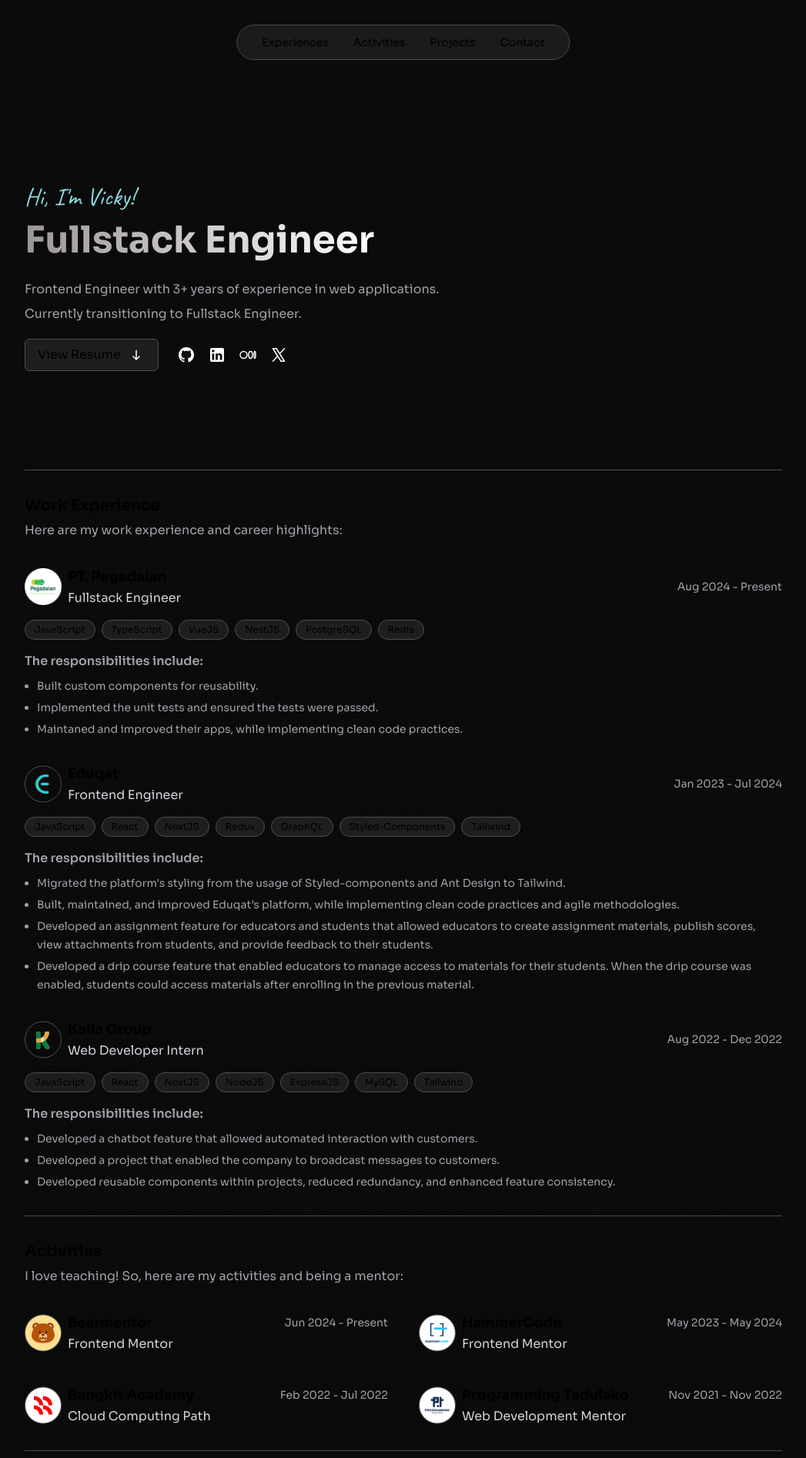
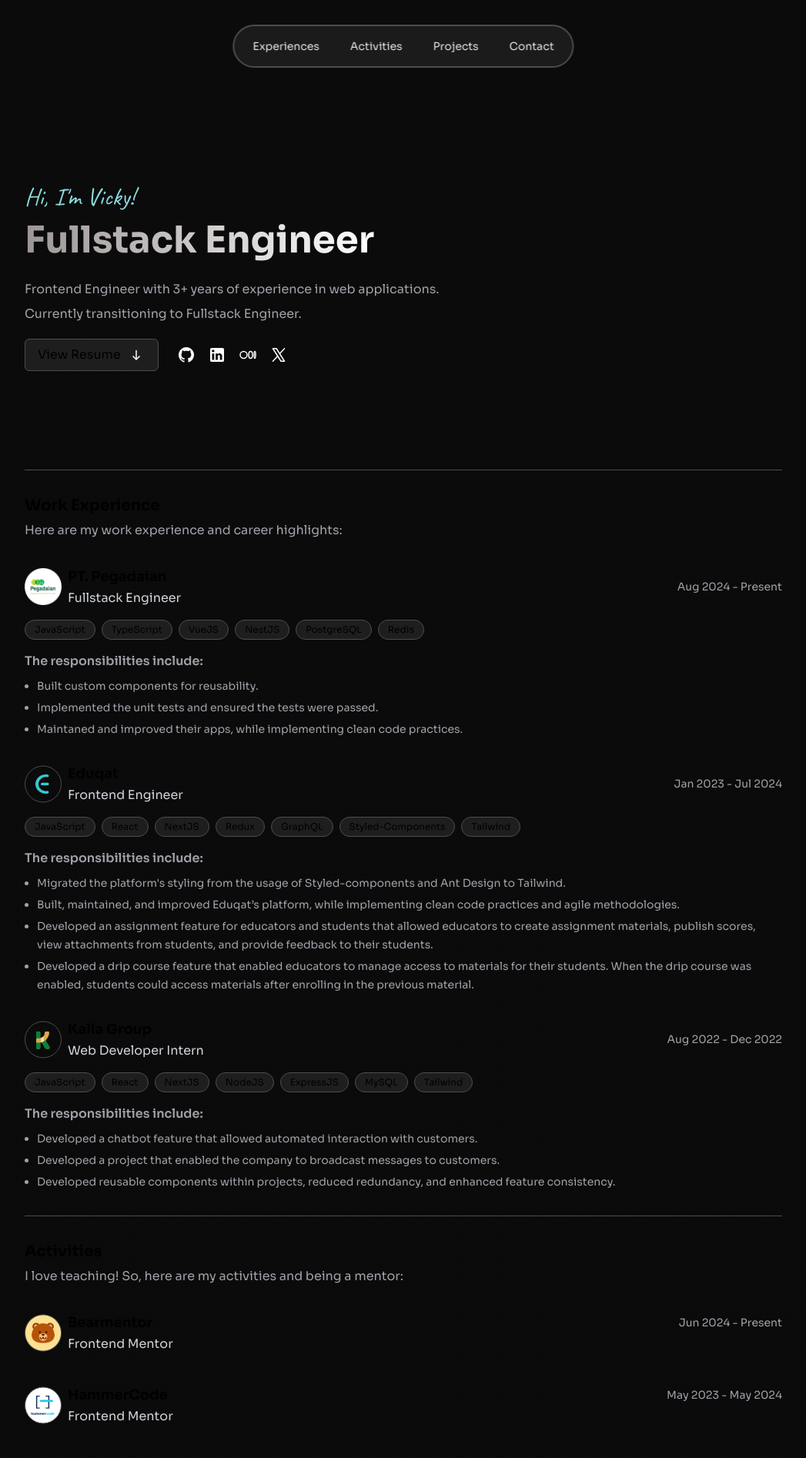
Before and after one commit to vickyadrii/personal-website-2.0, a Next.js app: page / in a window 1280 px wide. Shown: the top 1894 px of the page at 77% size, without its empty margins (116-1163 px from the left). Built offline with nearby package versions, Linux system fonts and the light colour scheme.

Commit message:
fix: remove unused code

```diff
--- /dev/null
+++ b/src/components/common/navbar/cursor.tsx
@@ -0,0 +1,19 @@
+import { motion, TargetAndTransition } from "framer-motion";
+
+import React from "react";
+
+type Props = {
+  position: TargetAndTransition;
+};
+
+const Cursor = ({ position }: Props) => {
+  return (
+    <motion.li
+      animate={position}
+      initial={{ opacity: 0 }}
+      className="absolute z-0 md:h-11 h-7 w-36 bg-white/80 rounded-full"
+    />
+  );
+};
+
+export default Cursor;
--- a/src/components/common/navbar/navbar.tsx
+++ b/src/components/common/navbar/navbar.tsx
@@ -1,17 +1,48 @@
+"use client";
+
+import { useState } from "react";
 import Link from "next/link";
 
 import { navbarItems } from "@/constants/constants";
+import Cursor from "./cursor";
 
 const Navbar = () => {
+  const [position, setPosition] = useState({
+    left: 0,
+    width: 0,
+    opacity: 0,
+  });
+
   return (
     <header className="md:py-8 fixed left-1/2 -translate-x-1/2 top-0">
       <nav className="md:flex hidden justify-center items-center">
-        <ul className="bg-primary-dark-800/80 px-8 py-3 flex items-center gap-8 border border-primary-dark-600 rounded-3xl backdrop-blur-sm">
+        <ul
+          onMouseLeave={() => {
+            setPosition((prev) => ({
+              ...prev,
+              opacity: 0,
+            }));
+          }}
+          className="relative mx-auto flex w-fit bg-primary-dark-800/80 border-2 border-primary-dark-600 rounded-full backdrop-blur-sm p-1"
+        >
           {navbarItems.map(({ href, label }) => (
-            <Link href={href} key={href}>
-              <li className="text-sm">{label}</li>
+            <Link key={href} href={href}>
+              <li
+                onMouseEnter={(e) => {
+                  const { offsetWidth, offsetLeft } = e.currentTarget;
+                  setPosition({
+                    width: offsetWidth,
+                    opacity: 1,
+                    left: offsetLeft,
+                  });
+                }}
+                className="relative z-10 block cursor-pointer text-white md:px-5 md:py-3 px-3 py-1.5 text-sm mix-blend-difference"
+              >
+                {label}
+              </li>
             </Link>
           ))}
+          <Cursor position={position} />
         </ul>
       </nav>
     </header>
--- a/src/features/home/components/activities/activities.tsx
+++ b/src/features/home/components/activities/activities.tsx
@@ -10,7 +10,7 @@ const Activities = () => {
     <section id="activities" className="space-y-8 pt-8 border-b border-b-primary-dark-600">
       <TitleSection title="Activities" description="I love teaching! So, here are my activities and being a mentor:" />
 
-      <div className="grid lg:grid-cols-2 grid-cols-1 lg:gap-10 gap-4 pb-8">
+      <div className="grid lg:grid-cols-1 grid-cols-1 lg:gap-10 gap-4 pb-8">
         {activities.map(({ id, logo, company_name, title, period }) => (
           <div key={id} className="space-y-5">
             <div className="flex justify-between gap-2">
```
